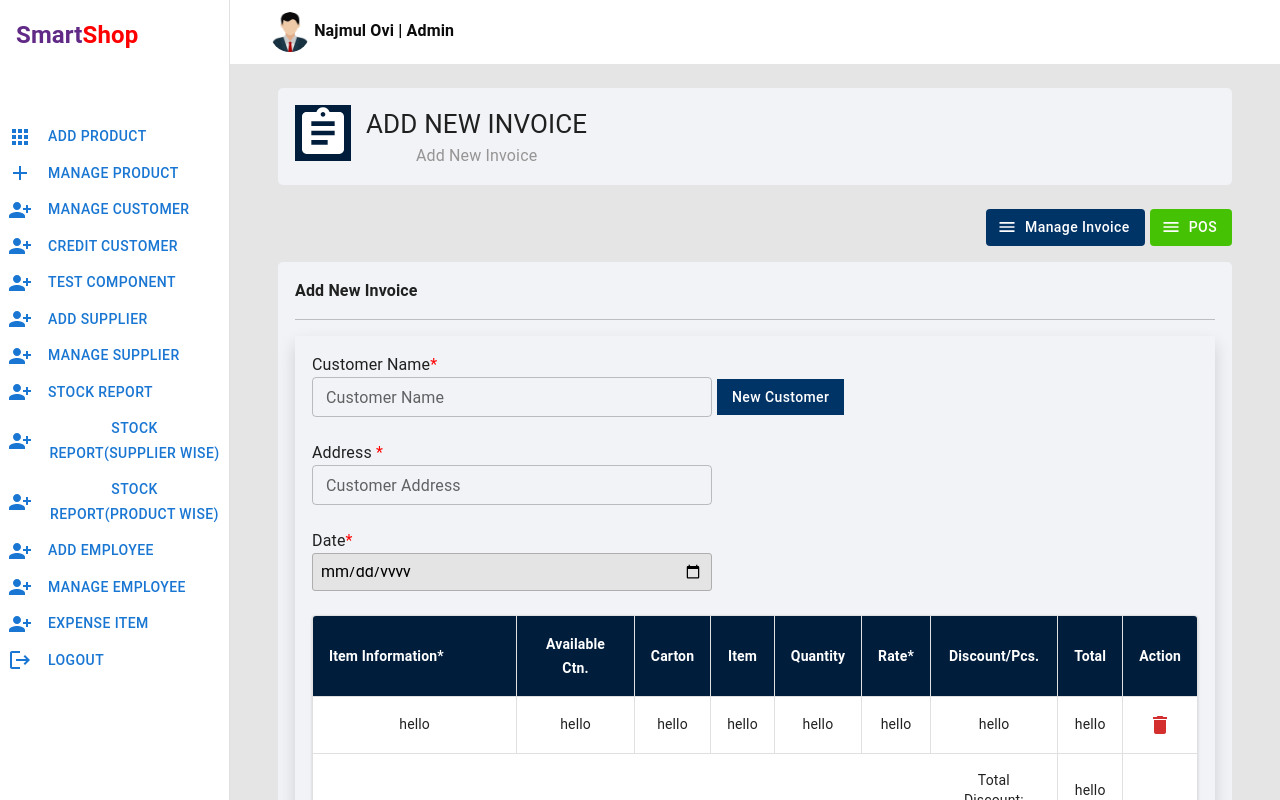
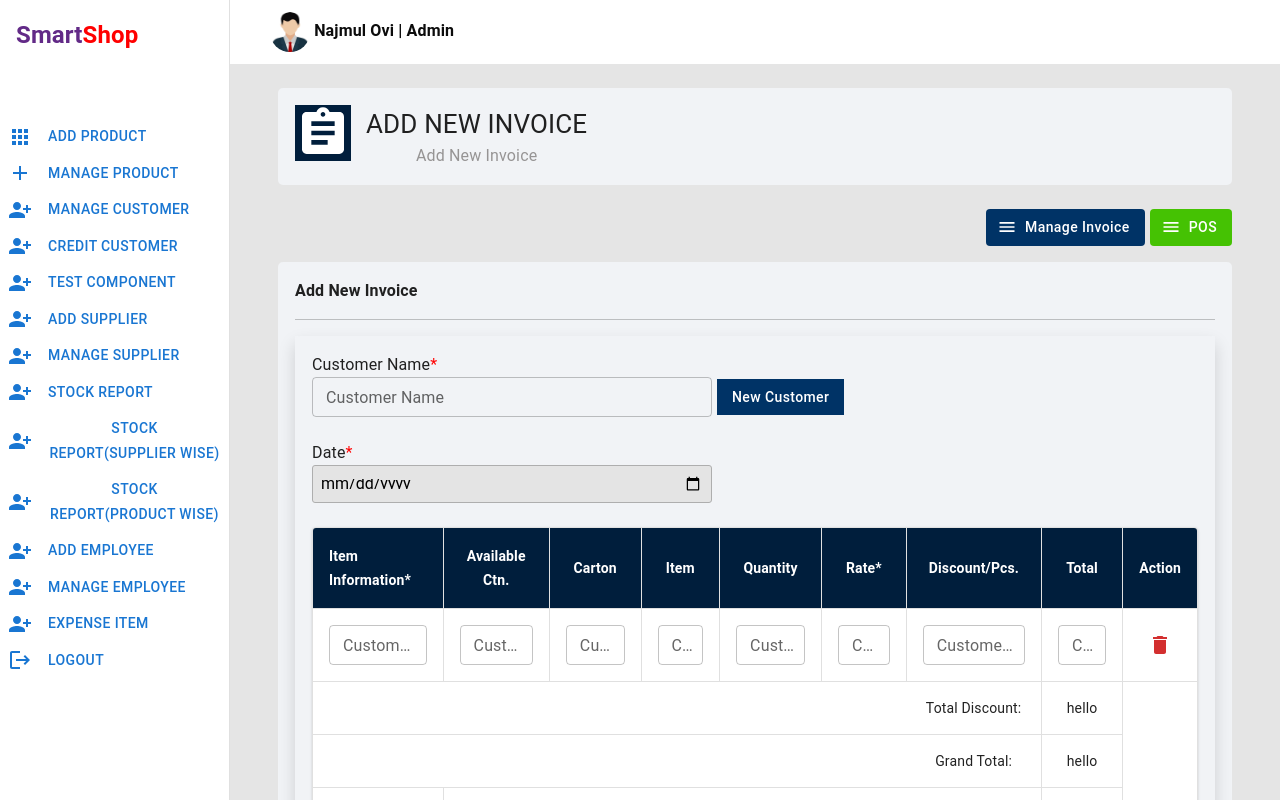
Before and after one commit to imRHB/smart-shop-client, a React (Create React App) app: page /dashboard/test-component in a window 1280 px wide. Shown: the top 800 px of the page. Built offline with nearby package versions, Linux system fonts and the light colour scheme.

Commit message:
implemented some functionality

```diff
--- a/src/pages/Dashboard/Sell/AddInvoice/AddInvoice.js
+++ b/src/pages/Dashboard/Sell/AddInvoice/AddInvoice.js
@@ -14,6 +14,7 @@ import TableHead from "@mui/material/TableHead";
 import Paper from "@mui/material/Paper";
 import TableRow from "@mui/material/TableRow";
 import Delete from "@mui/icons-material/Delete";
+import Collapse from "@mui/material/Collapse";
 
 const AddInvoice = () => {
     const {
@@ -22,6 +23,8 @@ const AddInvoice = () => {
         reset,
         formState: { errors },
     } = useForm();
+    const [open, setOpen] = React.useState(false);
+
     return (
         <Container sx={{ width: "100%", mb: 5 }}>
             <Box className={`${styles.topContainer}`} sx={{ display: "flex", my: 3 }}>
@@ -55,10 +58,12 @@ const AddInvoice = () => {
                                 variant="outlined"
                                 {...register("name", { required: true })}
                             />
-                            <Button sx={{ borderRadius: 0, marginTop: '2px' }} className={`${styles.paymentBtn}`}>New Customer</Button>
+                            <Button sx={{ borderRadius: 0, marginTop: '2px' }} onClick={() => setOpen(!open)} className={`${styles.paymentBtn}`}>New Customer
+
+                            </Button>
                         </Box>
 
-
+                        <Collapse in={open} timeout="auto" >
                             <Box className={`${styles.addSupplierField} ${"pb-4"}`}>
 
                                 <Typography sx={{ textAlign: "start" }}>Address <span>*</span></Typography>
@@ -72,6 +77,8 @@ const AddInvoice = () => {
                                     {...register("address", { required: true })}
                                 />
                             </Box>
+                        </Collapse>
+
 
                         <Box className={`${styles.addSupplierField} ${"pb-4"}`}>
                             <Typography sx={{ textAlign: "start" }}>Date<span>*</span></Typography>
@@ -117,14 +124,79 @@ const AddInvoice = () => {
                                 <TableBody>
                                     <TableRow>
 
-                                        <TableCell align="center" sx={{ borderRight: "1px solid rgba(224, 224, 224, 1)" }}>hello</TableCell>
-                                        <TableCell align="center" sx={{ borderRight: "1px solid rgba(224, 224, 224, 1)" }}>hello</TableCell>
-                                        <TableCell align="center" sx={{ borderRight: "1px solid rgba(224, 224, 224, 1)" }}>hello</TableCell>
-                                        <TableCell align="center" sx={{ borderRight: "1px solid rgba(224, 224, 224, 1)" }}>hello</TableCell>
-                                        <TableCell align="center" sx={{ borderRight: "1px solid rgba(224, 224, 224, 1)" }}>hello</TableCell>
-                                        <TableCell align="center" sx={{ borderRight: "1px solid rgba(224, 224, 224, 1)" }}>hello</TableCell>
-                                        <TableCell align="center" sx={{ borderRight: "1px solid rgba(224, 224, 224, 1)" }}>hello</TableCell>
-                                        <TableCell align="center" sx={{ borderRight: "1px solid rgba(224, 224, 224, 1)" }}>hello</TableCell>
+                                        <TableCell align="center" sx={{ borderRight: "1px solid rgba(224, 224, 224, 1)" }}>
+                                            <TextField
+                                                id="outlined-basic"
+                                                size="small"
+                                                label="Customer Name"
+                                                variant="outlined"
+                                                {...register("name", { required: true })}
+                                            />
+                                        </TableCell>
+                                        <TableCell align="center" sx={{ borderRight: "1px solid rgba(224, 224, 224, 1)" }}>
+                                            <TextField
+                                                id="outlined-basic"
+                                                size="small"
+
+                                                label="Customer Name"
+                                                variant="outlined"
+                                                {...register("name", { required: true })}
+                                            />
+                                        </TableCell>
+                                        <TableCell align="center" sx={{ borderRight: "1px solid rgba(224, 224, 224, 1)" }}>
+                                            <TextField
+                                                id="outlined-basic"
+                                                size="small"
+                                                label="Customer Name"
+                                                variant="outlined"
+                                                {...register("name", { required: true })}
+                                            />
+                                        </TableCell>
+                                        <TableCell align="center" sx={{ borderRight: "1px solid rgba(224, 224, 224, 1)" }}>
+                                            <TextField
+                                                id="outlined-basic"
+                                                size="small"
+                                                label="Customer Name"
+                                                variant="outlined"
+                                                {...register("name", { required: true })}
+                                            />
+                                        </TableCell>
+                                        <TableCell align="center" sx={{ borderRight: "1px solid rgba(224, 224, 224, 1)" }}>
+                                            <TextField
+                                                id="outlined-basic"
+                                                size="small"
+                                                label="Customer Name"
+                                                variant="outlined"
+                                                {...register("name", { required: true })}
+                                            />
+                                        </TableCell>
+                                        <TableCell align="center" sx={{ borderRight: "1px solid rgba(224, 224, 224, 1)" }}>
+                                            <TextField
+                                                id="outlined-basic"
+                                                size="small"
+                                                label="Customer Name"
+                                                variant="outlined"
+                                                {...register("name", { required: true })}
+                                            />
+                                        </TableCell>
+                                        <TableCell align="center" sx={{ borderRight: "1px solid rgba(224, 224, 224, 1)" }}>
+                                            <TextField
+                                                id="outlined-basic"
+                                                size="small"
+                                                label="Customer Name"
+                                                variant="outlined"
+                                                {...register("name", { required: true })}
+                                            />
+                                        </TableCell>
+                                        <TableCell align="center" sx={{ borderRight: "1px solid rgba(224, 224, 224, 1)" }}>
+                                            <TextField
+                                                id="outlined-basic"
+                                                size="small"
+                                                label="Customer Name"
+                                                variant="outlined"
+                                                {...register("name", { required: true })}
+                                            />
+                                        </TableCell>
                                         <TableCell align="center" > <Delete color="error" className={`${styles.deleteIcon}`} /></TableCell>
 
 
```
Lines whose indentation alone changed are shown as unchanged.
